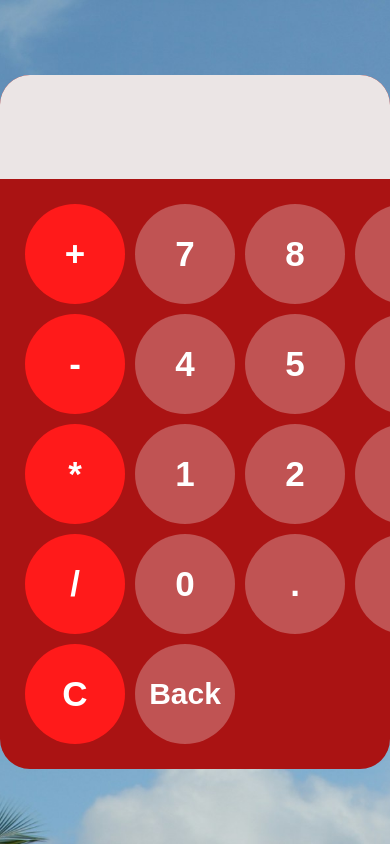
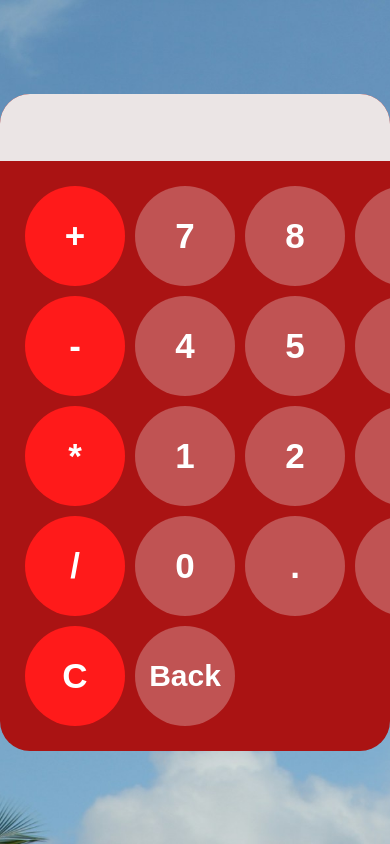
Before and after one commit to vescentongit/Simple-Web-Calculator-Project, a plain HTML site: page index.html in a window 390 px wide. Drawn offline with Linux system fonts and the light colour scheme.

Commit message:
awdawdabdawjdbawjdbawdwabdadwadajkdwbawjdawbdajd

```diff
--- a/css/index.css
+++ b/css/index.css
@@ -78,3 +78,9 @@ button:active{
 #back{
     font-size: 30px;
 }
+
+@media (max-width:768px){
+    html{
+        font-size: 50%;
+    }
+}
```
